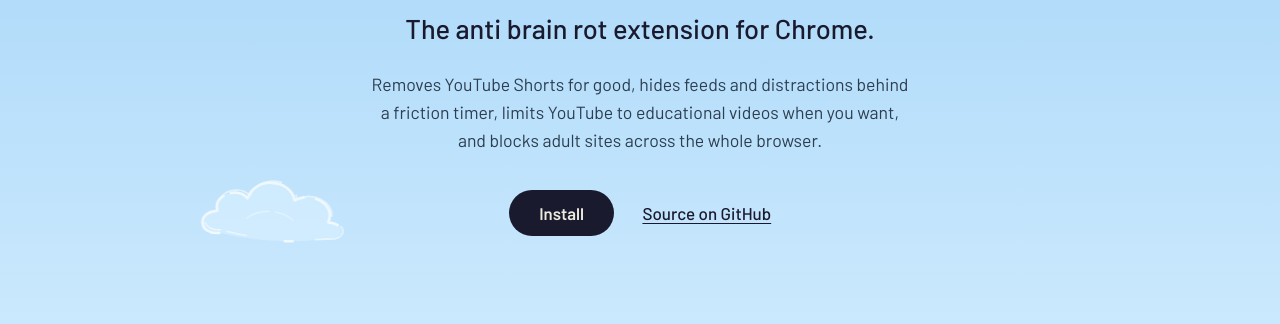
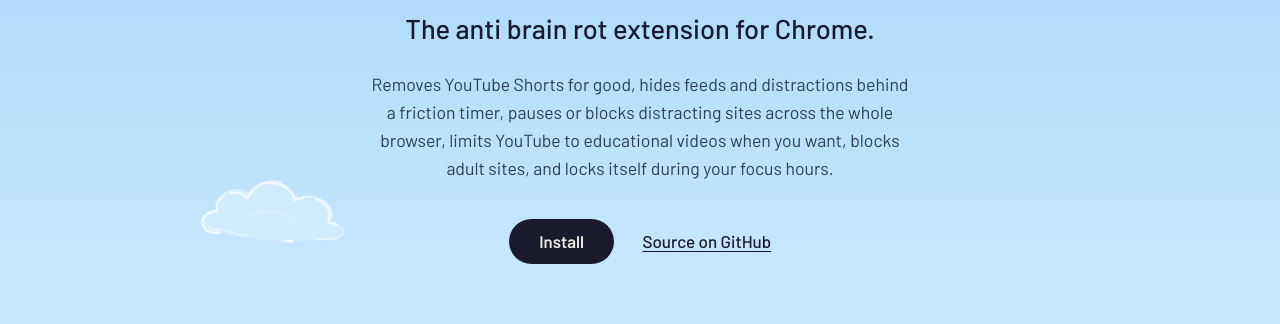
Before and after one commit to danieltyukov/anti-brainrot, a browser extension: page site/index.html in a window 1280 px wide. Shown: the part 476-800 px from the top of the page. Drawn offline with Linux system fonts and the light colour scheme.

Commit message:
chore: release 1.1.2, descriptions mention distracting sites and locked hours

```diff
--- a/package.json
+++ b/package.json
@@ -1,7 +1,7 @@
 {
   "name": "anti-brainrot",
-  "version": "1.1.1",
-  "description": "The anti brain rot extension for Chrome. Removes YouTube Shorts for good, hides feeds and distractions behind a friction timer, limits YouTube to educational videos when you want, and blocks adult sites across the whole browser.",
+  "version": "1.1.2",
+  "description": "The anti brain rot extension for Chrome. Removes YouTube Shorts for good, hides feeds and distractions behind a friction timer, pauses or blocks distracting sites across the whole browser, limits YouTube to educational videos when you want, blocks adult sites, and locks itself during your focus hours.",
   "private": true,
   "license": "MIT",
   "author": "danieltyukov",
--- a/site/index.html
+++ b/site/index.html
@@ -4,10 +4,10 @@
   <meta charset="utf-8">
   <meta name="viewport" content="width=device-width, initial-scale=1">
   <title>anti-brainrot</title>
-  <meta name="description" content="The anti brain rot extension for Chrome. Removes YouTube Shorts for good, hides feeds and distractions behind a friction timer, limits YouTube to educational videos when you want, and blocks adult sites across the whole browser.">
+  <meta name="description" content="The anti brain rot extension for Chrome. Removes YouTube Shorts for good, hides feeds and distractions behind a friction timer, pauses or blocks distracting sites across the whole browser, limits YouTube to educational videos when you want, blocks adult sites, and locks itself during your focus hours.">
   <meta name="theme-color" content="#73b8ee">
   <meta property="og:title" content="anti-brainrot">
-  <meta property="og:description" content="The anti brain rot extension for Chrome. Removes YouTube Shorts for good, hides feeds and distractions behind a friction timer, limits YouTube to educational videos when you want, and blocks adult sites across the whole browser.">
+  <meta property="og:description" content="The anti brain rot extension for Chrome. Removes YouTube Shorts for good, hides feeds and distractions behind a friction timer, pauses or blocks distracting sites across the whole browser, limits YouTube to educational videos when you want, blocks adult sites, and locks itself during your focus hours.">
   <meta property="og:image" content="https://danieltyukov.github.io/anti-brainrot/assets/logo-512.png">
   <meta property="og:url" content="https://danieltyukov.github.io/anti-brainrot/">
   <link rel="icon" href="assets/logo.svg" type="image/svg+xml">
@@ -65,7 +65,7 @@
       <img class="mark" src="assets/logo.svg" alt="" width="220" height="220">
       <h1 id="brand">anti-brainrot</h1>
       <p class="tagline">The anti brain rot extension for Chrome.</p>
-      <p class="lede">Removes YouTube Shorts for good, hides feeds and distractions behind a friction timer, limits YouTube to educational videos when you want, and blocks adult sites across the whole browser.</p>
+      <p class="lede">Removes YouTube Shorts for good, hides feeds and distractions behind a friction timer, pauses or blocks distracting sites across the whole browser, limits YouTube to educational videos when you want, blocks adult sites, and locks itself during your focus hours.</p>
       <p class="actions">
         <a class="button" href="#install">Install</a>
         <a class="text-link" href="https://github.com/danieltyukov/anti-brainrot">Source on GitHub</a>
```
Also changed, not shown: CHANGELOG.md, README.md, extension/manifest.json.
